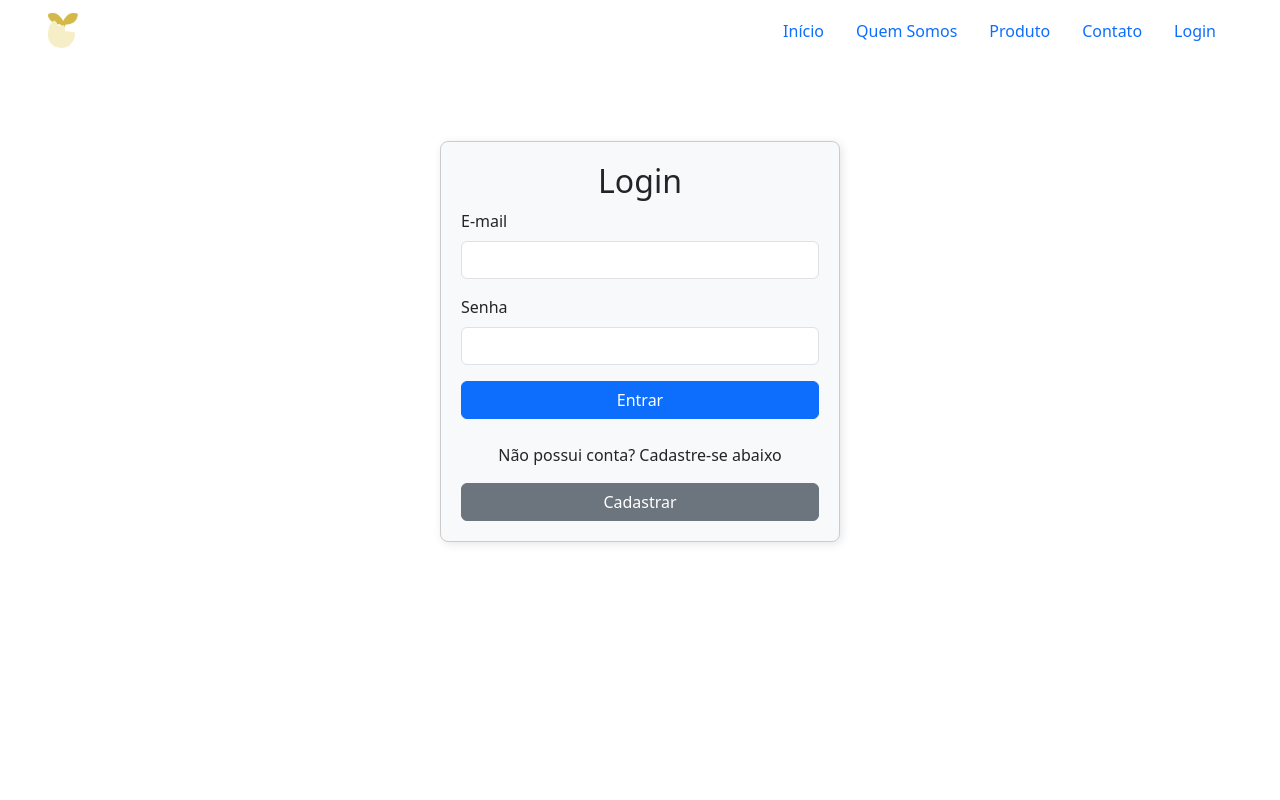
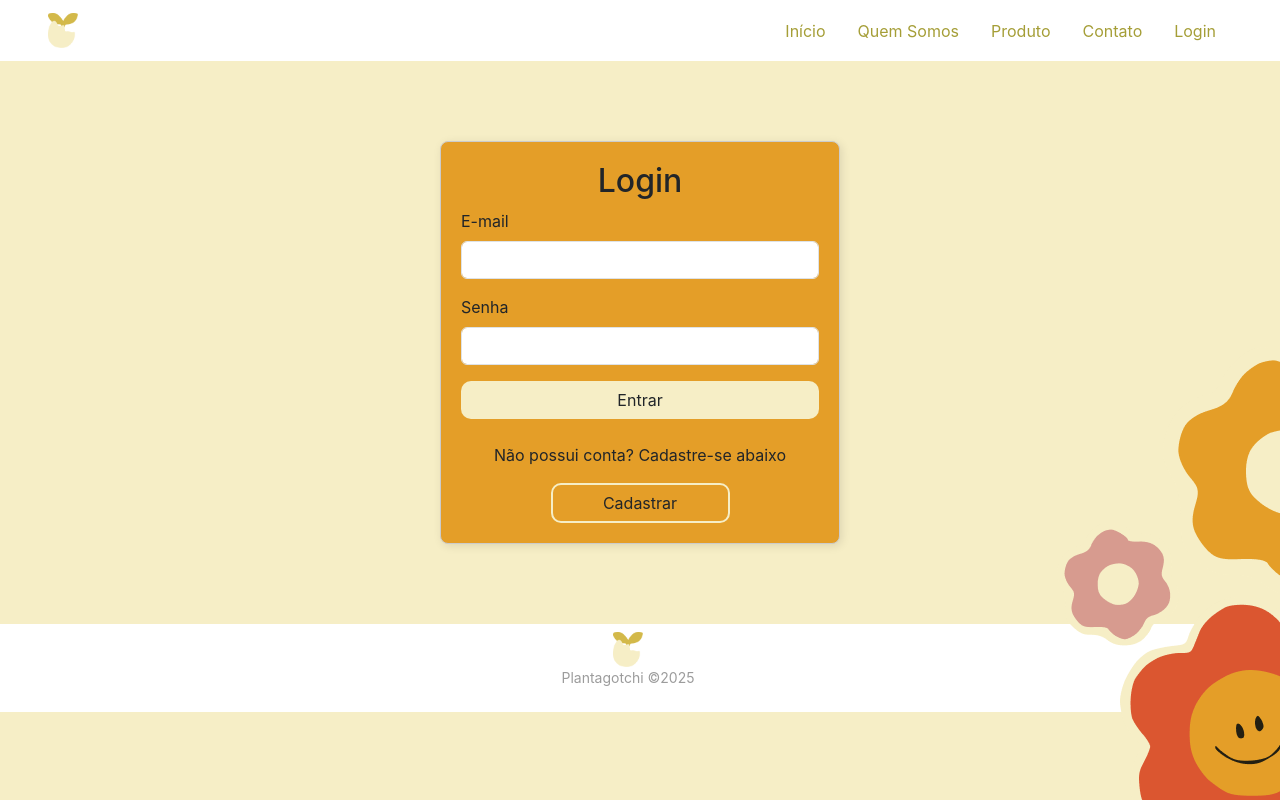
Before and after one commit to Jad3102/Proj_Desenvolvimento_II_Plantagotchi, a PHP site: page /Proj_Desenvolvimento_II_Plantagotchi/pages/login.php in a window 1280 px wide. Run offline with PHP 8.4, Linux system fonts and the light colour scheme.

Commit message:
Estilização mais a fundo das telas de cadastro e login e mais reorganização de componentes e pagina principal

```diff
--- a/assets/cabecalho.css
+++ b/assets/cabecalho.css
@@ -1,6 +1,6 @@
 .cabecalho{
     background-color: #FFFFFF;
-    position: fixed;
+    position: static;
     top: 0;
     left: 0;
     width: 100%;
--- a/assets/cadastro.css
+++ b/assets/cadastro.css
@@ -1,11 +1,8 @@
- /* Centraliza o formulário na tela */
 
- .login-container {
+.forms-container {
     max-width: 500px;
-    margin: 10vh auto; /* Centraliza verticalmente */
     padding: 20px;
     border: 1px solid #ccc; /* Borda fina */
     border-radius: 8px; /* Bordas arredondadas */
-    background-color: #f8f9fa; /* Fundo levemente cinza */
     box-shadow: 2px 2px 10px rgba(0, 0, 0, 0.1); /* Sombra leve */
 }
--- a/assets/footer.css
+++ b/assets/footer.css
@@ -1,10 +1,11 @@
 footer {
     background-color: #ffff;
-    position: fixed;
+    position: relative;
     bottom: 0;
     width: 100%;
     font-size: 14px;
     color: rgb(156, 156, 156);
+    z-index: -2;
 }
 
 
--- a/assets/login.css
+++ b/assets/login.css
@@ -1,10 +1,23 @@
- /* Centraliza o formulário na tela */
- .login-container {
+
+.forms-container {
     max-width: 400px;
     margin: 10vh auto; /* Centraliza verticalmente */
     padding: 20px;
     border: 1px solid #ccc; /* Borda fina */
     border-radius: 8px; /* Bordas arredondadas */
-    background-color: #f8f9fa; /* Fundo levemente cinza */
+    background-color: #E49E28;
     box-shadow: 2px 2px 10px rgba(0, 0, 0, 0.1); /* Sombra leve */
+
 }
+
+.btn_cadastro {
+    border: 2px solid #F6EEC6;
+    border-radius: 10px;
+
+}
+
+.btn_entrar{
+    background-color: #F6EEC6;
+    border-radius: 10px;
+
+}
--- a/assets/style.css
+++ b/assets/style.css
@@ -9,3 +9,28 @@
     margin: 0 0 0 0;
     font-family: "Inter", sans-serif;
 }
+
+.forms_container{
+    max-width: 500px;
+    margin: 10vh auto; /* Centraliza verticalmente */
+    padding: 20px;
+    border: 1px solid #ccc; /* Borda fina */
+    border-radius: 8px; /* Bordas arredondadas */
+    background-color: #f8f9fa; /* Fundo levemente cinza */
+    box-shadow: 2px 2px 10px rgba(0, 0, 0, 0.1); /* Sombra leve */
+}
+
+.imagem-inferior-fixa {
+    position: fixed;
+    bottom: 0;
+    right: 0;
+    z-index: 0;
+    max-width: 300px; /* Ajuste o tamanho máximo conforme necessário */
+    height: auto;
+  }
+
+.btn_bege{
+    background-color: #F6EEC6;
+    border-radius: 10px;
+
+}
--- a/components/cabecalho.php
+++ b/components/cabecalho.php
@@ -2,15 +2,15 @@
     <script src="https://cdn.jsdelivr.net/npm/bootstrap@5.3.3/dist/js/bootstrap.bundle.min.js"></script>
     <div class="cabecalho">
         <nav class="navbar navbar-light .bg-white px-5">
-            <a class="navbar-brand" href="#">
-                <img src="./assets/images/planta_logo.png" alt="Logo do Site" width="30">
+            <a class="navbar-brand" href="../main_content/index.php">
+                <img src="../assets/images/planta_logo.png" alt="Logo do Site" width="30">
             </a>
             <ul class="nav">
-                <li class="nav-item"><a class="nav-link" href="#">Início</a></li>
+                <li class="nav-item"><a class="nav-link" href="../main_content/index.php">Início</a></li>
                 <li class="nav-item"><a class="nav-link" href="#">Quem Somos</a></li>
                 <li class="nav-item"><a class="nav-link" href="#">Produto</a></li>
                 <li class="nav-item"><a class="nav-link" href="#">Contato</a></li>
-                <li class="nav-item"><a class="nav-link" href="#">Login</a></li>
+                <li class="nav-item"><a class="nav-link" href="../pages/login.php">Login</a></li>
             </ul>
         </nav>
     </div>
--- a/components/rodape.php
+++ b/components/rodape.php
@@ -1,8 +1,8 @@
 <footer class="container-fluid py-2 text-center">
-    <div class="row align-items-center">
+    <div class="row align-items-center w-100">
         <div class="footer_details text-center">
-            <a href="#">
-                <img src="./assets/images/planta_logo.png" alt="Logo do Site" width="30">
+            <a href="../main_content/index.php"> <!-- acho que aqui não tá funcionando pelo position do css !-->
+                <img src="../assets/images/planta_logo.png" alt="Logo do Site" width="30">
             </a>
             <p>Plantagotchi ©2025</p>
         </div>
--- a/pages/login.php
+++ b/pages/login.php
@@ -5,14 +5,13 @@
     <meta name="viewport" content="width=device-width, initial-scale=1">
     <title>Login | PlantaGotchi</title>
     <link href="https://cdn.jsdelivr.net/npm/bootstrap@5.3.3/dist/css/bootstrap.min.css" rel="stylesheet">
-    <link rel="stylesheet" type="text/css" href="../assets/login.css">
+    <link rel="stylesheet" type="text/css" href="../assets/style.css">
 </head>
 
 <body>
-    <script src="https://cdn.jsdelivr.net/npm/bootstrap@5.3.3/dist/js/bootstrap.bundle.min.js"></script>
     <?php require "../components/cabecalho.php"; ?>
     <div class="container">
-        <div class="login-container">
+        <div class="forms-container">
             <h2 class="text-center">Login</h2>
             <form>
                 <div class="mb-3">
@@ -24,13 +23,20 @@
                     <label for="campo_senha" class="form-label">Senha</label>
                     <input type="password" class="form-control" id="campo_senha">
                 </div>
-                <button type="submit" class="btn btn-primary w-100">Entrar</button>
+                <button type="submit" class="btn_entrar btn  w-100">Entrar</button>
             </form>
             <div class="text-center mt-4">
                 <p>Não possui conta? Cadastre-se abaixo</p>
-                <a href="cadastro.php" class="btn btn-secondary w-100">Cadastrar</a>
+                <a href="cadastro.php" class="btn_cadastro btn w-50">Cadastrar</a>
             </div>
         </div>
     </div>
+
+    <div class="imagem-inferior-fixa">
+        <img src="../assets/images/flores_lateral_direita.png" alt="Flores coloridas no canto inferior direito">
+    </div>
+
+    <?php require "../components/rodape.php"; ?>
+    <script src="https://cdn.jsdelivr.net/npm/bootstrap@5.3.3/dist/js/bootstrap.bundle.min.js"></script>
 </body>
 </html>
```
Also changed, not shown: main_content/index.php (renamed from index.php, +29 -3 lines), pages/cadastro.php (+12 -6 lines), assets/images/flores_lateral_direita.png (added).
